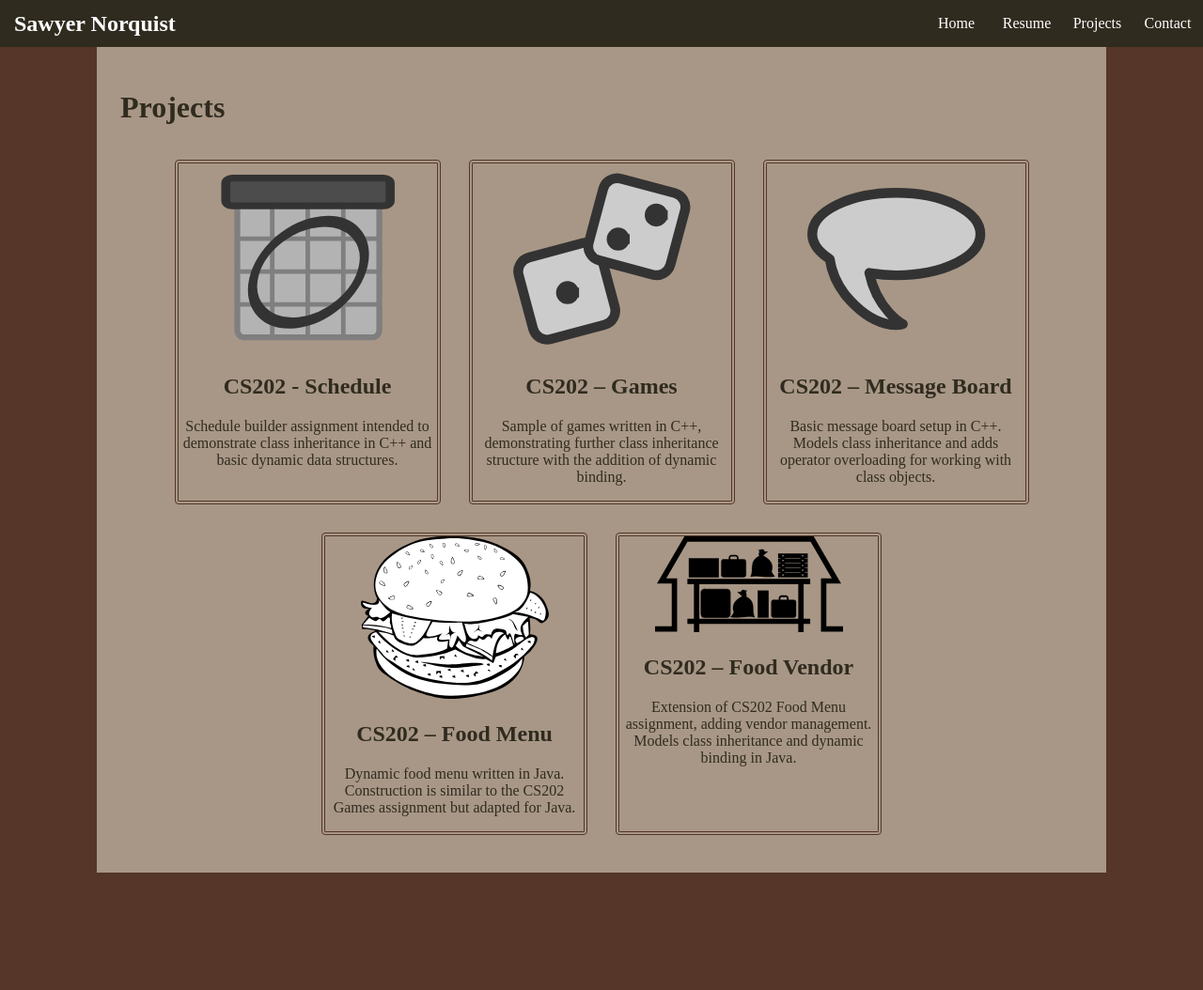
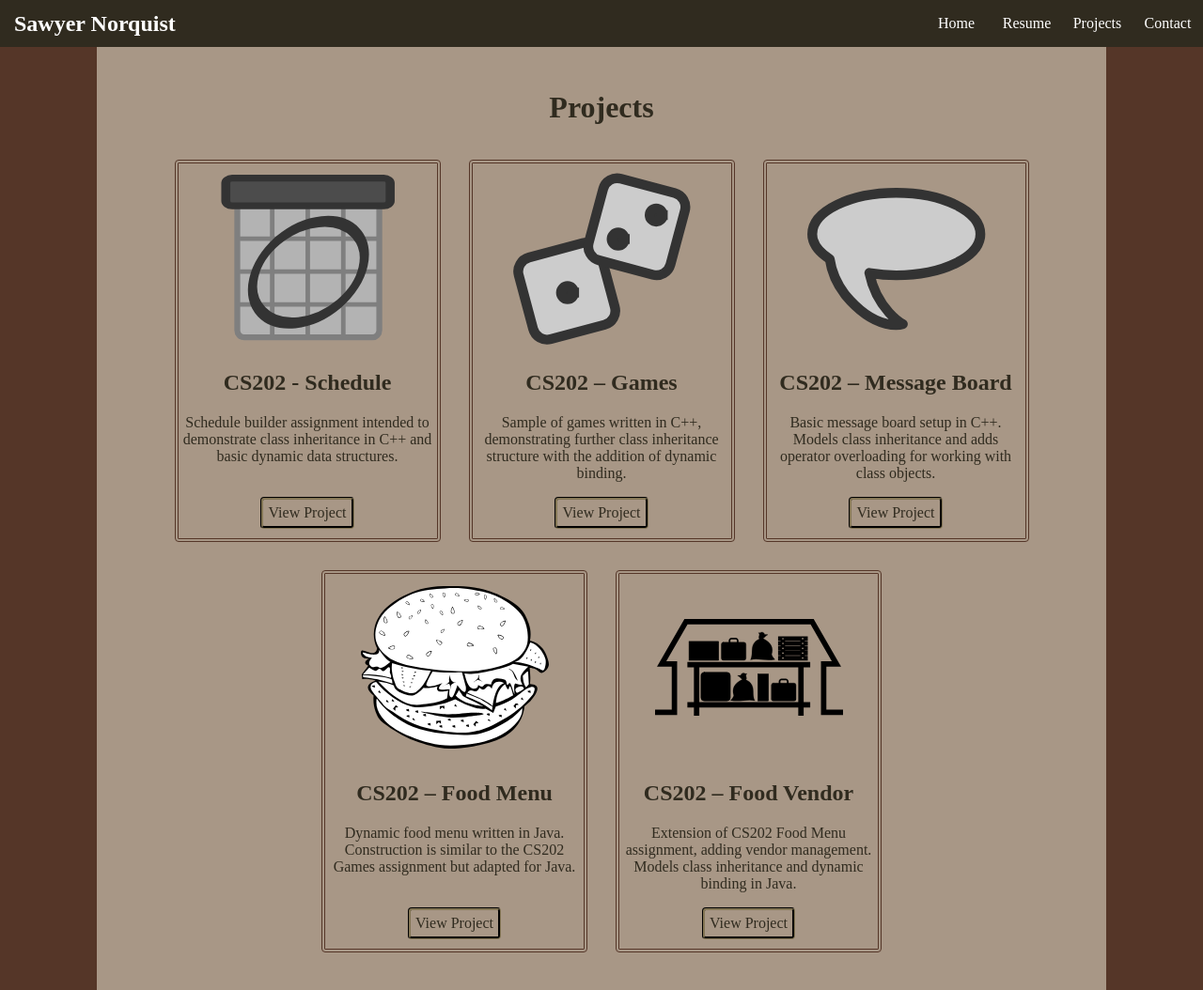
Before and after one commit to snorq2/Personal-Website, a website: page projects.html in a window 1280 px wide. Shown: the whole page at 94% size. Before the commit the page ends 929 px from the top, so only its background shows below. Drawn offline with nearby package versions, Linux system fonts and the light colour scheme.

```diff
--- a/projects.html
+++ b/projects.html
@@ -16,53 +16,80 @@
   <body>
     <div id="navbar"></div>
     <main class="content">
-      <h1>Projects</h1>
+      <h1 class="content-header">Projects</h1>
       <div class="projects">
         <div class="project-box">
-          <img class="project-image project-item" src="/images/ftplan.svg" />
-          <h2 class="project-item">CS202 - Schedule</h2>
-          <p class="project-item">
+          <div class="project-image-container">
+            <img class="project-image" src="/images/ftplan.svg" />
+          </div>
+          <h2 class="project-title">CS202 - Schedule</h2>
+          <p class="project-description">
             Schedule builder assignment intended to demonstrate class
             inheritance in C++ and basic dynamic data structures.
           </p>
+          <a
+            class="project-link"
+            href="https://github.com/snorq2/CS202-Schedule"
+            >View Project</a
+          >
         </div>
         <div class="project-box">
-          <img class="project-image project-item" src="/images/ftroll.svg" />
-          <h2 class="project-item">CS202 – Games</h2>
-          <p class="project-item">
+          <div class="project-image-container">
+            <img class="project-image" src="/images/ftroll.svg" />
+          </div>
+          <h2 class="project-title">CS202 – Games</h2>
+          <p class="project-description">
             Sample of games written in C++, demonstrating further class
             inheritance structure with the addition of dynamic binding.
           </p>
+          <a class="project-link" href="https://github.com/snorq2/CS202-Games"
+            >View Project</a
+          >
         </div>
         <div class="project-box">
-          <img
-            class="project-image project-item"
-            src="/images/ftgxmessage.svg"
-          />
-          <h2 class="project-item">CS202 – Message Board</h2>
-          <p class="project-item">
+          <div class="project-image-container">
+            <img class="project-image" src="/images/ftgxmessage.svg" />
+          </div>
+          <h2 class="project-title">CS202 – Message Board</h2>
+          <p class="project-description">
             Basic message board setup in C++. Models class inheritance and adds
             operator overloading for working with class objects.
           </p>
+          <a
+            class="project-link"
+            href="https://github.com/snorq2/CS202-Message-Board"
+            >View Project</a
+          >
         </div>
         <div class="project-box">
-          <img class="project-image project-item" src="/images/Hamburger.svg" />
-          <h2 class="project-item">CS202 – Food Menu</h2>
-          <p class="project-item">
+          <div class="project-image-container">
+            <img class="project-image" src="/images/Hamburger.svg" />
+          </div>
+          <h2 class="project-title">CS202 – Food Menu</h2>
+          <p class="project-description">
             Dynamic food menu written in Java. Construction is similar to the
             CS202 Games assignment but adapted for Java.
           </p>
+          <a
+            class="project-link"
+            href="https://github.com/snorq2/CS202-Food-Menu"
+            >View Project</a
+          >
         </div>
         <div class="project-box">
-          <img
-            class="project-image project-item"
-            src="/images/storehouse.svg"
-          />
-          <h2 class="project-item">CS202 – Food Vendor</h2>
-          <p class="project-item">
+          <div class="project-image-container">
+            <img class="project-image" src="/images/storehouse.svg" />
+          </div>
+          <h2 class="project-title">CS202 – Food Vendor</h2>
+          <p class="project-description">
             Extension of CS202 Food Menu assignment, adding vendor management.
             Models class inheritance and dynamic binding in Java.
           </p>
+          <a
+            class="project-link"
+            href="https://github.com/snorq2/CS202-Food-Vendor"
+            >View Project</a
+          >
         </div>
       </div>
     </main>
--- a/src/header.js
+++ /dev/null
@@ -1,3 +0,0 @@
-$document.onload(function () {
-  $("#navbar").load("navbar.html");
-});
--- a/styles/styles.css
+++ b/styles/styles.css
@@ -122,6 +122,7 @@
   border-style: ridge;
   border-color: var(--saddle);
   border-width: 4px;
+  border-radius: 4px;
   width: fit-content;
   text-align: start;
   justify-content: start;
@@ -133,11 +134,21 @@
   height: 200px;
 }
 
-.form-element {
-  display: grid;
-  /* grid-template-columns: 2fr 9fr; */
-  margin: 15px;
-  font-family: inherit;
+@media (min-width: 769px) {
+  .form-element {
+    display: grid;
+    grid-template-columns: 2fr 9fr;
+    margin: 15px;
+    font-family: inherit;
+  }
+}
+
+@media (max-width: 768px) {
+  .form-element {
+    display: grid;
+    margin: 15px;
+    font-family: inherit;
+  }
 }
 
 #btn-box {
@@ -148,12 +159,15 @@
 
 .btn {
   border-color: var(--saddle);
+  border-radius: 4px;
   width: 100px;
-  background-color: inherit;
+  background-color: var(--birch);
+  color: whitesmoke;
 }
 
 .btn:hover {
   background-color: inherit;
+  color: inherit;
 }
 
 /* .form-element {
```
Also changed, not shown: contact.html (+1 -1 lines), resume.html (+3 -3 lines), src/contact.js (added).
